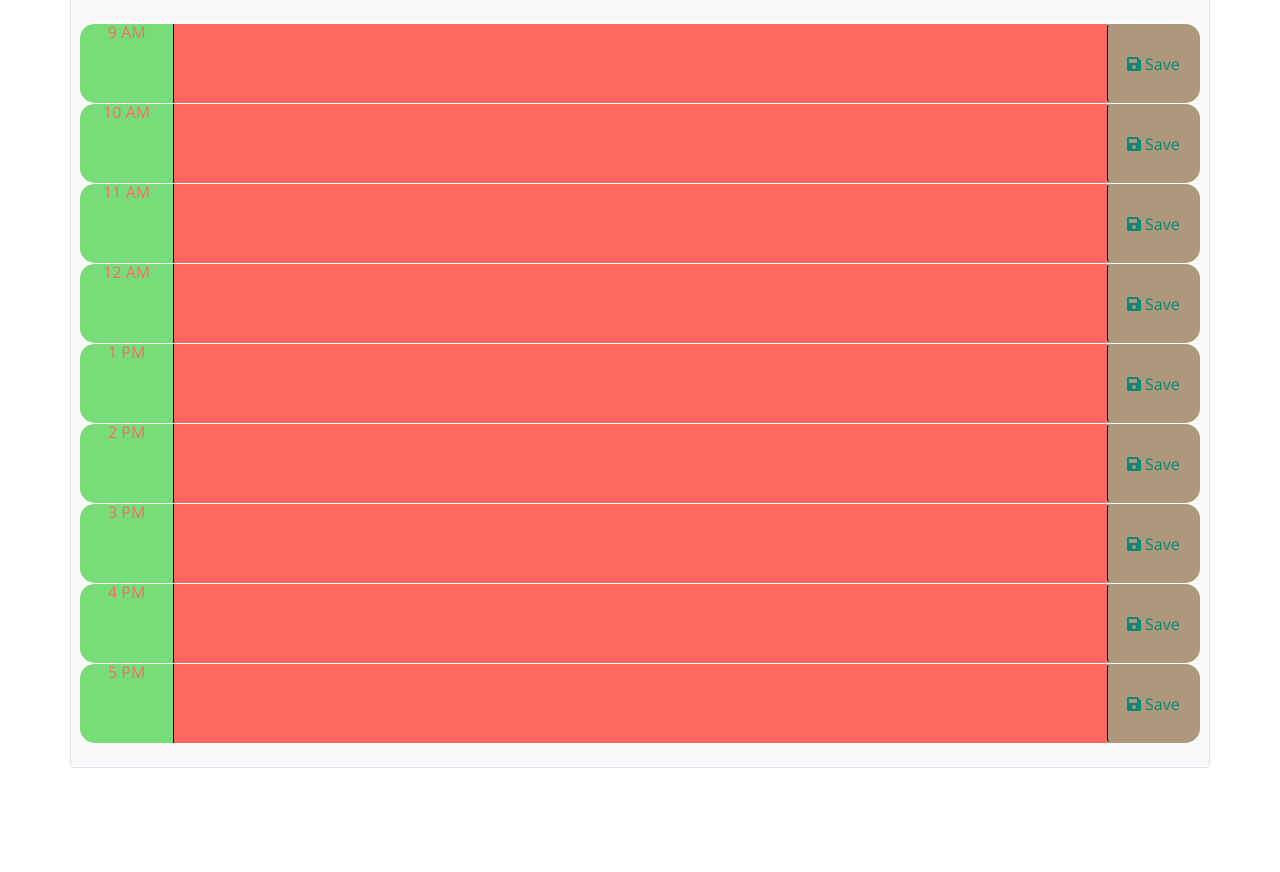
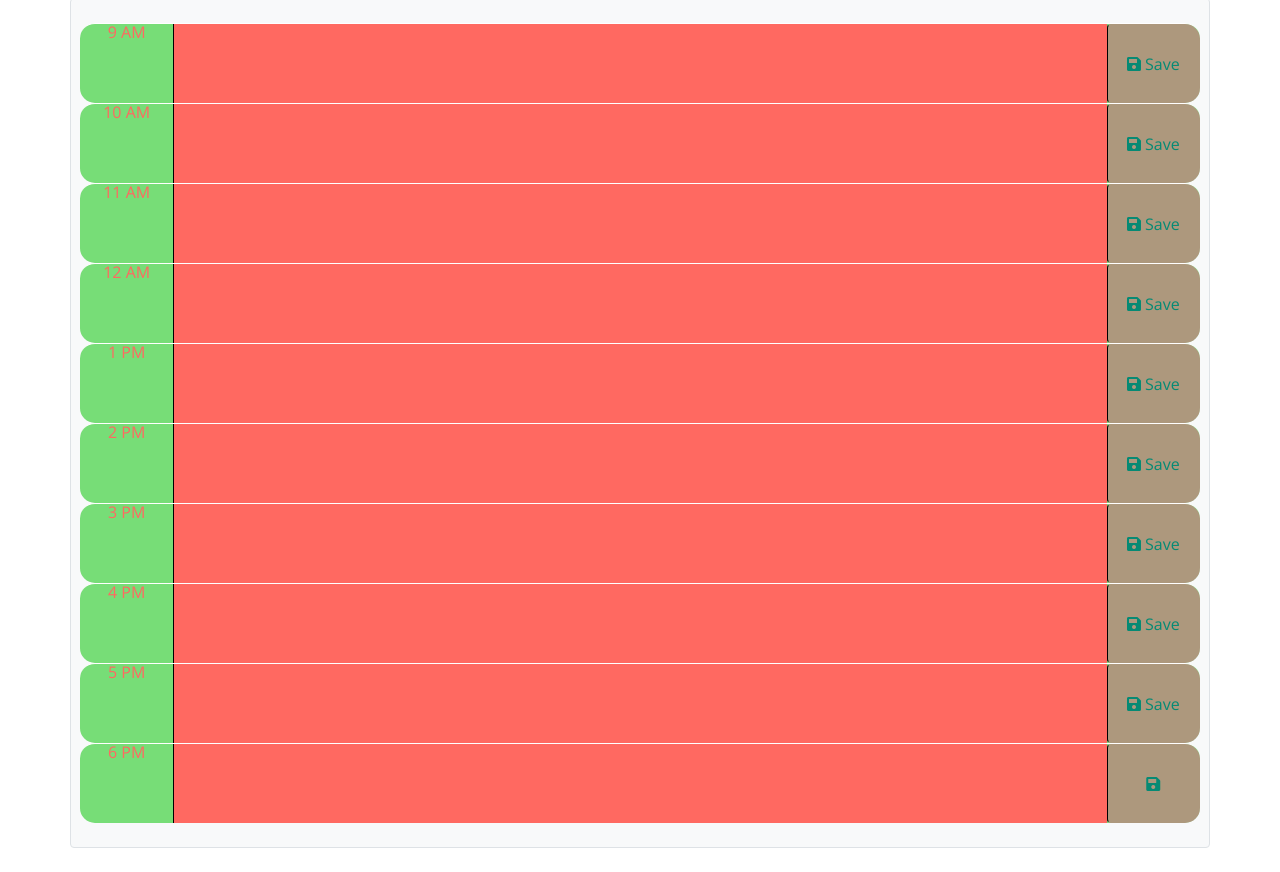
Before and after one commit to adj0609/Calender, a plain HTML site: page index.html in a window 1280 px wide. Shown: the part 302-1174 px from the top of the page. Before the commit the page ends 1094 px from the top, so only its background shows below. Drawn offline with nearby package versions, Linux system fonts and the light colour scheme; a script that the page names is missing.

Commit message:
adding time

```diff
--- a/index.html
+++ b/index.html
@@ -65,6 +65,11 @@
       <textarea class="col-md-10 description" id="dataCol"></textarea>
       <button class="btn saveBtn col-md-1"><i class="fas fa-save"></i> Save</button>
     </div>
+    <div id="18" class ="row time-block hourCol">
+      <div class="col-md-1"> 6 PM </div>
+      <textarea class="col-md-10 description" id="dataCol"></textarea>
+      <button class="btn saveBtn col-md-1"><i class="fas fa-save"></i></button>
+    </div>
   </div>
   </div>
 
```
